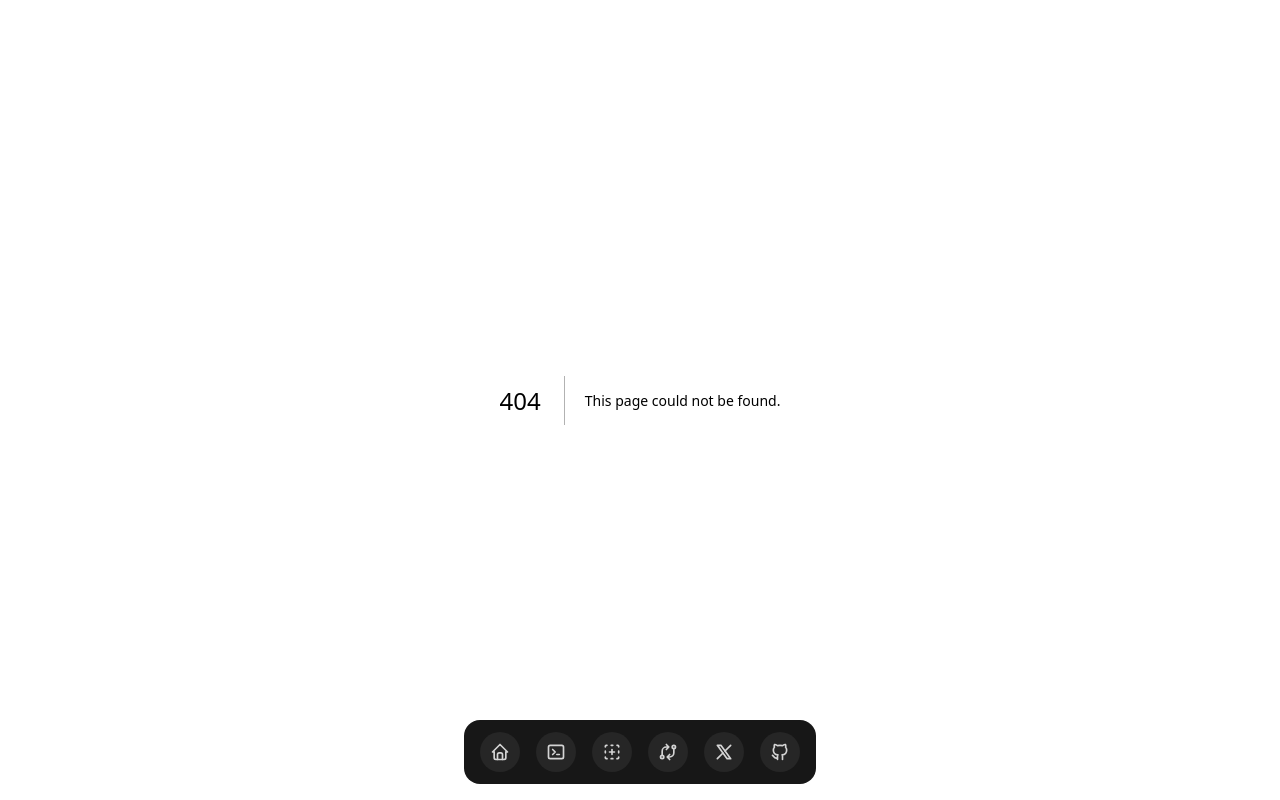
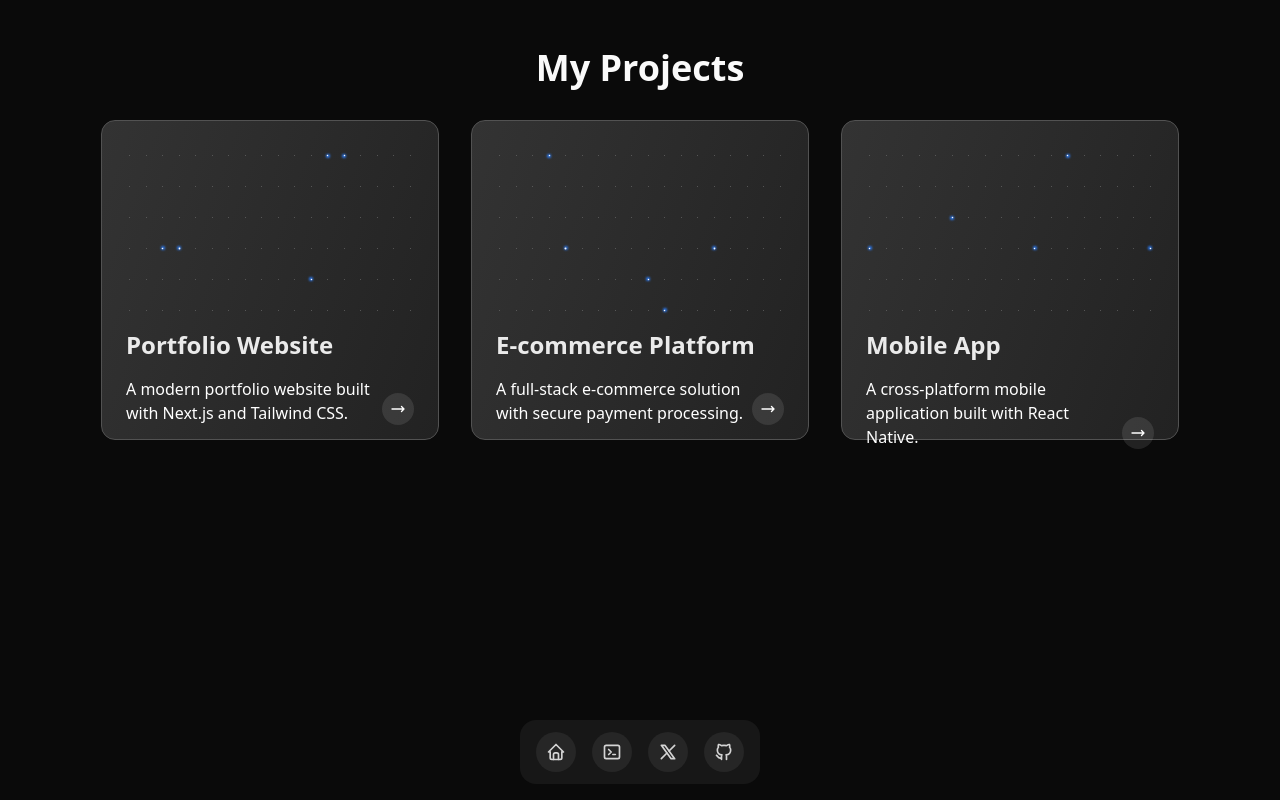
Before and after one commit to MahmoudHilani/portfolio, a Next.js app: page /projects in a window 1280 px wide. Before the commit this address had no page. Built offline with nearby package versions, Linux system fonts and the light colour scheme.

Commit message:
feat: projects page

```diff
--- a/src/app/layout.tsx
+++ b/src/app/layout.tsx
@@ -17,29 +17,15 @@
     icon: (
       <IconHome className="h-full w-full text-neutral-500 dark:text-neutral-300" />
     ),
-    href: "#",
+    href: "/",
   },
 
   {
-    title: "Products",
+    title: "Projects",
     icon: (
       <IconTerminal2 className="h-full w-full text-neutral-500 dark:text-neutral-300" />
     ),
-    href: "#",
-  },
-  {
-    title: "Components",
-    icon: (
-      <IconNewSection className="h-full w-full text-neutral-500 dark:text-neutral-300" />
-    ),
-    href: "#",
-  },
-  {
-    title: "Changelog",
-    icon: (
-      <IconExchange className="h-full w-full text-neutral-500 dark:text-neutral-300" />
-    ),
-    href: "#",
+    href: "/projects",
   },
 
   {
@@ -81,10 +67,10 @@
   return (
     <html lang="en" className="dark">
       <body
-        className={`${geistSans.variable} ${geistMono.variable} antialiased realtive`}
+        className={`${geistSans.variable} ${geistMono.variable} antialiased`}
       >
         {children}
-        <div className="flex justify-center items-center absolute bottom-4 inset-x-0">
+        <div className="flex justify-center items-center fixed bottom-4 inset-x-0">
           <FloatingDock items={links} />
         </div>
       </body>
--- /dev/null
+++ b/src/app/projects/page.tsx
@@ -0,0 +1,71 @@
+import GlowingStarsBackgroundCardPreview from "@/components/ui/glowing-stars-demo";
+import {
+  GlowingStarsBackgroundCard,
+  GlowingStarsDescription,
+  GlowingStarsTitle,
+} from "@/components/ui/glowing-stars";
+
+export default function ProjectsPage() {
+  // Sample project data
+  const projects = [
+    {
+      title: "Portfolio Website",
+      description:
+        "A modern portfolio website built with Next.js and Tailwind CSS.",
+    },
+    {
+      title: "E-commerce Platform",
+      description:
+        "A full-stack e-commerce solution with secure payment processing.",
+    },
+    {
+      title: "Mobile App",
+      description:
+        "A cross-platform mobile application built with React Native.",
+    },
+  ];
+
+  return (
+    <main className="container mx-auto px-4 py-12">
+      <h1 className="text-4xl font-bold mb-8 text-center">My Projects</h1>
+
+      {/* Custom implementation with project data */}
+      <section className="flex justify-center">
+        <div className="grid grid-cols-1 md:grid-cols-2 lg:grid-cols-3 gap-8 max-w-6xl mx-auto">
+          {projects.map((project, index) => (
+            <GlowingStarsBackgroundCard key={index} className="h-full mx-auto">
+              <GlowingStarsTitle>{project.title}</GlowingStarsTitle>
+              <div className="flex justify-between items-end mt-4">
+                <GlowingStarsDescription>
+                  {project.description}
+                </GlowingStarsDescription>
+                <div className="h-8 w-8 rounded-full bg-[hsla(0,0%,100%,.1)] flex items-center justify-center">
+                  <ArrowIcon />
+                </div>
+              </div>
+            </GlowingStarsBackgroundCard>
+          ))}
+        </div>
+      </section>
+    </main>
+  );
+}
+
+const ArrowIcon = () => {
+  return (
+    <svg
+      xmlns="http://www.w3.org/2000/svg"
+      fill="none"
+      viewBox="0 0 24 24"
+      strokeWidth="1.5"
+      stroke="currentColor"
+      className="h-4 w-4 text-white stroke-2"
+    >
+      <path
+        strokeLinecap="round"
+        strokeLinejoin="round"
+        d="M17.25 8.25L21 12m0 0l-3.75 3.75M21 12H3"
+      />
+    </svg>
+  );
+};
--- /dev/null
+++ b/src/components/ui/glowing-stars-demo.tsx
@@ -0,0 +1,44 @@
+"use client";
+import React from "react";
+import {
+  GlowingStarsBackgroundCard,
+  GlowingStarsDescription,
+  GlowingStarsTitle,
+} from "@/components/ui/glowing-stars";
+
+export default function GlowingStarsBackgroundCardPreview() {
+  return (
+    <div className="flex py-20 items-center justify-center antialiased">
+      <GlowingStarsBackgroundCard>
+        <GlowingStarsTitle>Next.js 14</GlowingStarsTitle>
+        <div className="flex justify-between items-end">
+          <GlowingStarsDescription>
+            The power of full-stack to the frontend. Read the release notes.
+          </GlowingStarsDescription>
+          <div className="h-8 w-8 rounded-full bg-[hsla(0,0%,100%,.1)] flex items-center justify-center">
+            <Icon />
+          </div>
+        </div>
+      </GlowingStarsBackgroundCard>
+    </div>
+  );
+}
+
+const Icon = () => {
+  return (
+    <svg
+      xmlns="http://www.w3.org/2000/svg"
+      fill="none"
+      viewBox="0 0 24 24"
+      stroke-width="1.5"
+      stroke="currentColor"
+      className="h-4 w-4 text-white stroke-2"
+    >
+      <path
+        strokeLinecap="round"
+        strokeLinejoin="round"
+        d="M17.25 8.25L21 12m0 0l-3.75 3.75M21 12H3"
+      />
+    </svg>
+  );
+};
--- /dev/null
+++ b/src/components/ui/glowing-stars.tsx
@@ -0,0 +1,158 @@
+"use client";
+
+import React, { useEffect, useRef, useState } from "react";
+import { AnimatePresence, motion } from "motion/react";
+import { cn } from "@/lib/utils";
+
+export const GlowingStarsBackgroundCard = ({
+  className,
+  children,
+}: {
+  className?: string;
+  children?: React.ReactNode;
+}) => {
+  const [mouseEnter, setMouseEnter] = useState(false);
+
+  return (
+    <div
+      onMouseEnter={() => {
+        setMouseEnter(true);
+      }}
+      onMouseLeave={() => {
+        setMouseEnter(false);
+      }}
+      className={cn(
+        "bg-[linear-gradient(110deg,#333_0.6%,#222)] p-4 max-w-md max-h-[20rem] h-full w-full rounded-xl border border-[#eaeaea] dark:border-neutral-600",
+        className
+      )}
+    >
+      <div className="flex justify-center items-center">
+        <Illustration mouseEnter={mouseEnter} />
+      </div>
+      <div className="px-2 pb-6">{children}</div>
+    </div>
+  );
+};
+
+export const GlowingStarsDescription = ({
+  className,
+  children,
+}: {
+  className?: string;
+  children?: React.ReactNode;
+}) => {
+  return (
+    <p className={cn("text-base text-white max-w-[16rem]", className)}>
+      {children}
+    </p>
+  );
+};
+
+export const GlowingStarsTitle = ({
+  className,
+  children,
+}: {
+  className?: string;
+  children?: React.ReactNode;
+}) => {
+  return (
+    <h2 className={cn("font-bold text-2xl text-[#eaeaea]", className)}>
+      {children}
+    </h2>
+  );
+};
+
+export const Illustration = ({ mouseEnter }: { mouseEnter: boolean }) => {
+  const stars = 108;
+  const columns = 18;
+
+  const [glowingStars, setGlowingStars] = useState<number[]>([]);
+
+  const highlightedStars = useRef<number[]>([]);
+
+  useEffect(() => {
+    const interval = setInterval(() => {
+      highlightedStars.current = Array.from({ length: 5 }, () =>
+        Math.floor(Math.random() * stars)
+      );
+      setGlowingStars([...highlightedStars.current]);
+    }, 3000);
+
+    return () => clearInterval(interval);
+  }, []);
+
+  return (
+    <div
+      className="h-48 p-1 w-full"
+      style={{
+        display: "grid",
+        gridTemplateColumns: `repeat(${columns}, 1fr)`,
+        gap: `1px`,
+      }}
+    >
+      {[...Array(stars)].map((_, starIdx) => {
+        const isGlowing = glowingStars.includes(starIdx);
+        const delay = (starIdx % 10) * 0.1;
+        const staticDelay = starIdx * 0.01;
+        return (
+          <div
+            key={`matrix-col-${starIdx}}`}
+            className="relative flex items-center justify-center"
+          >
+            <Star
+              isGlowing={mouseEnter ? true : isGlowing}
+              delay={mouseEnter ? staticDelay : delay}
+            />
+            {mouseEnter && <Glow delay={staticDelay} />}
+            <AnimatePresence mode="wait">
+              {isGlowing && <Glow delay={delay} />}
+            </AnimatePresence>
+          </div>
+        );
+      })}
+    </div>
+  );
+};
+
+const Star = ({ isGlowing, delay }: { isGlowing: boolean; delay: number }) => {
+  return (
+    <motion.div
+      key={delay}
+      initial={{
+        scale: 1,
+      }}
+      animate={{
+        scale: isGlowing ? [1, 1.2, 2.5, 2.2, 1.5] : 1,
+        background: isGlowing ? "#fff" : "#666",
+      }}
+      transition={{
+        duration: 2,
+        ease: "easeInOut",
+        delay: delay,
+      }}
+      className={cn("bg-[#666] h-[1px] w-[1px] rounded-full relative z-20")}
+    ></motion.div>
+  );
+};
+
+const Glow = ({ delay }: { delay: number }) => {
+  return (
+    <motion.div
+      initial={{
+        opacity: 0,
+      }}
+      animate={{
+        opacity: 1,
+      }}
+      transition={{
+        duration: 2,
+        ease: "easeInOut",
+        delay: delay,
+      }}
+      exit={{
+        opacity: 0,
+      }}
+      className="absolute  left-1/2 -translate-x-1/2 z-10 h-[4px] w-[4px] rounded-full bg-blue-500 blur-[1px] shadow-2xl shadow-blue-400"
+    />
+  );
+};
```
